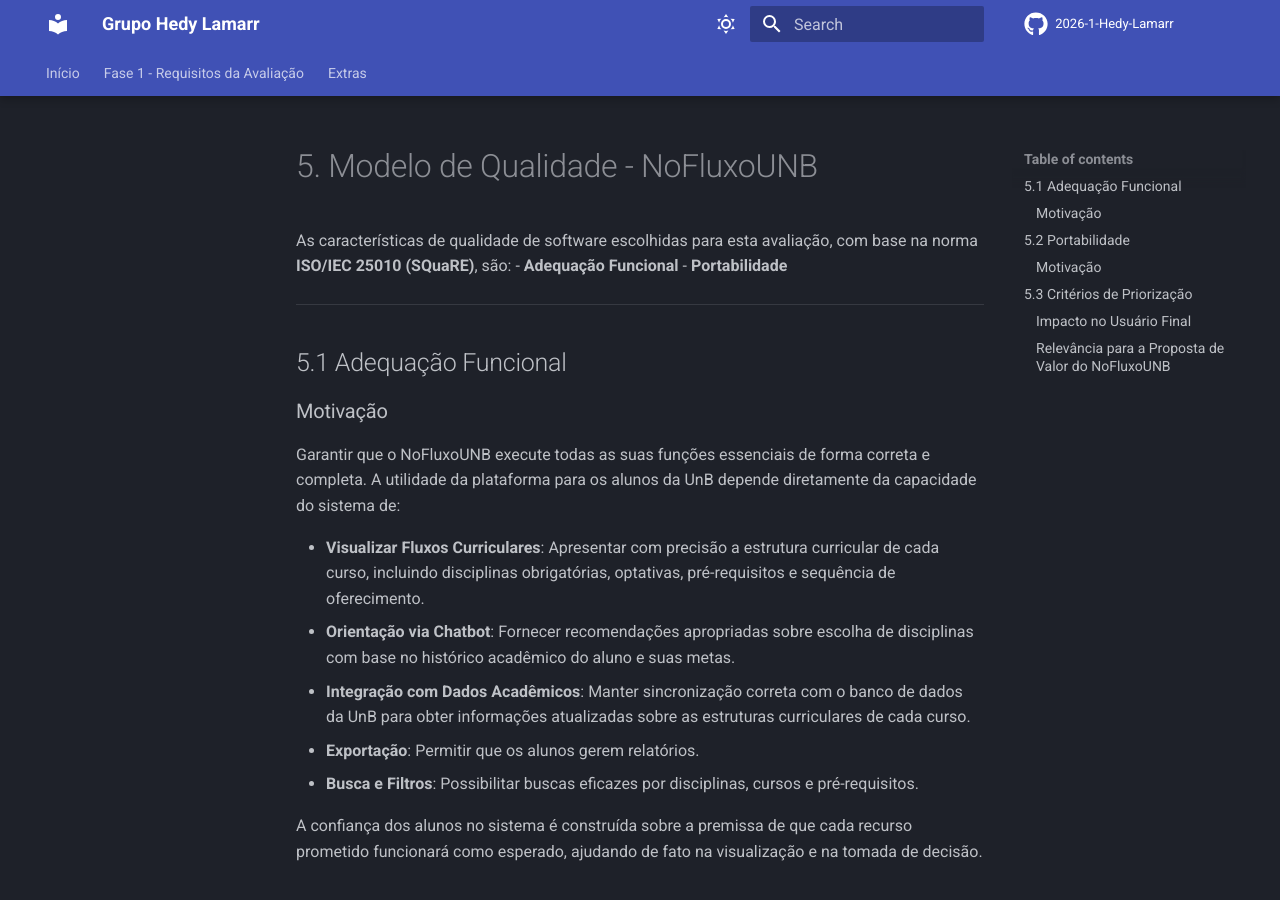
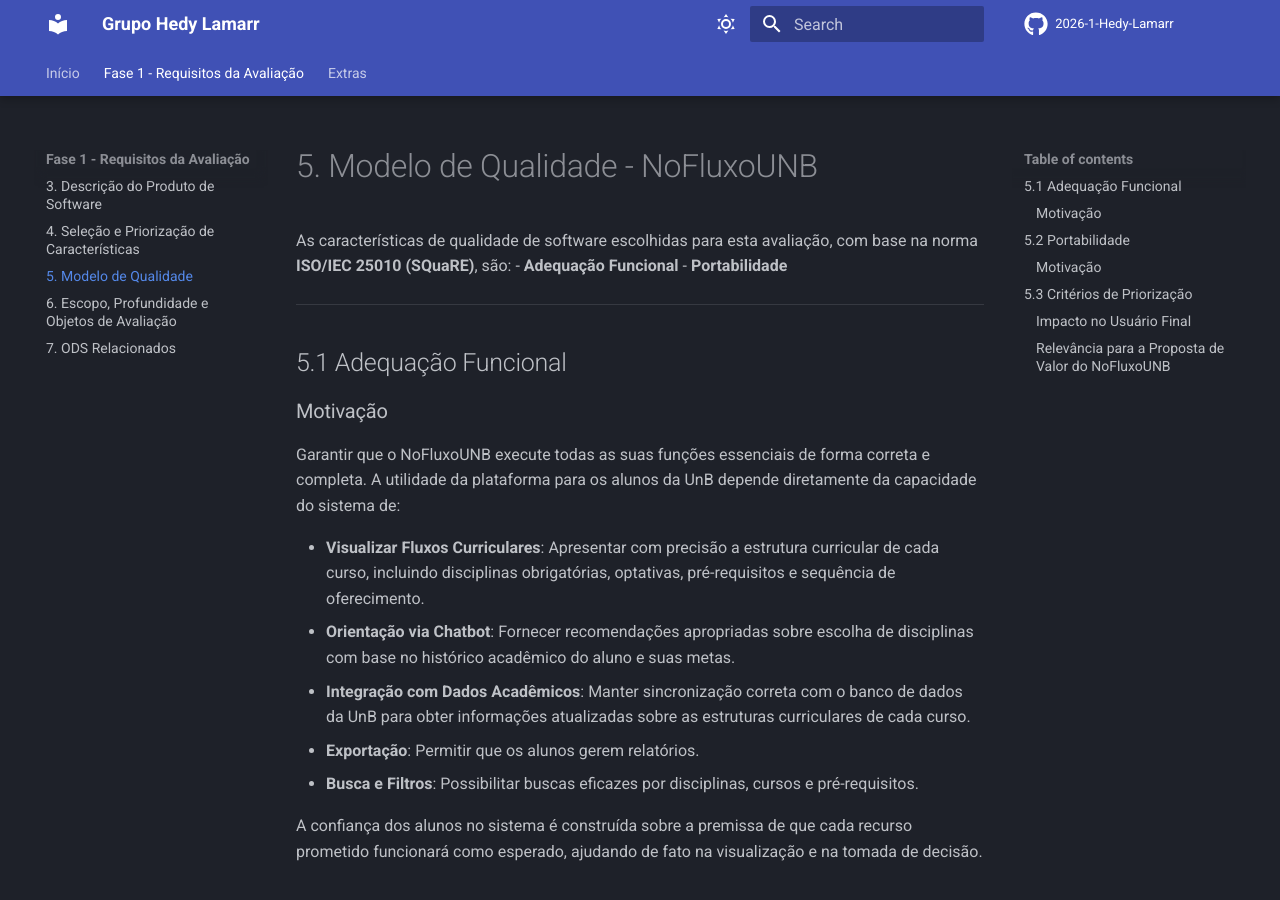
Before and after one commit to FCTE-Qualidade-de-Software-1/2026-1_T01_HEDY_LAMAR, an MkDocs documentation site: the page built from docs/fase1/05_modelo_de_qualidade.md, in a window 1280 px wide and 900 px high. Built offline with MkDocs 1.6.1 and Material for MkDocs 9.7.7, drawn with Linux system fonts in a browser that asks for light colours; comment, search, counter and statistics services are not loaded.

Commit message:
feat: add 'Modelo de Qualidade' to mkdocs.yml

```diff
--- a/mkdocs.yml
+++ b/mkdocs.yml
@@ -36,6 +36,7 @@
   - Fase 1 - Requisitos da Avaliação:
     - 3. Descrição do Produto de Software: fase1/03_descricao_produto.md
     - 4. Seleção e Priorização de Características: fase1/04_selecao_e_priorizacao_de_caracteristicas.md
+    - 5. Modelo de Qualidade: fase1/05_modelo_de_qualidade.md
     - 6. Escopo, Profundidade e Objetos de Avaliação: fase1/06_escopo_profundidade_e_objetos_de_avaliacao.md
     - 7. ODS Relacionados: fase1/07_ods.md
   - Extras:
```
